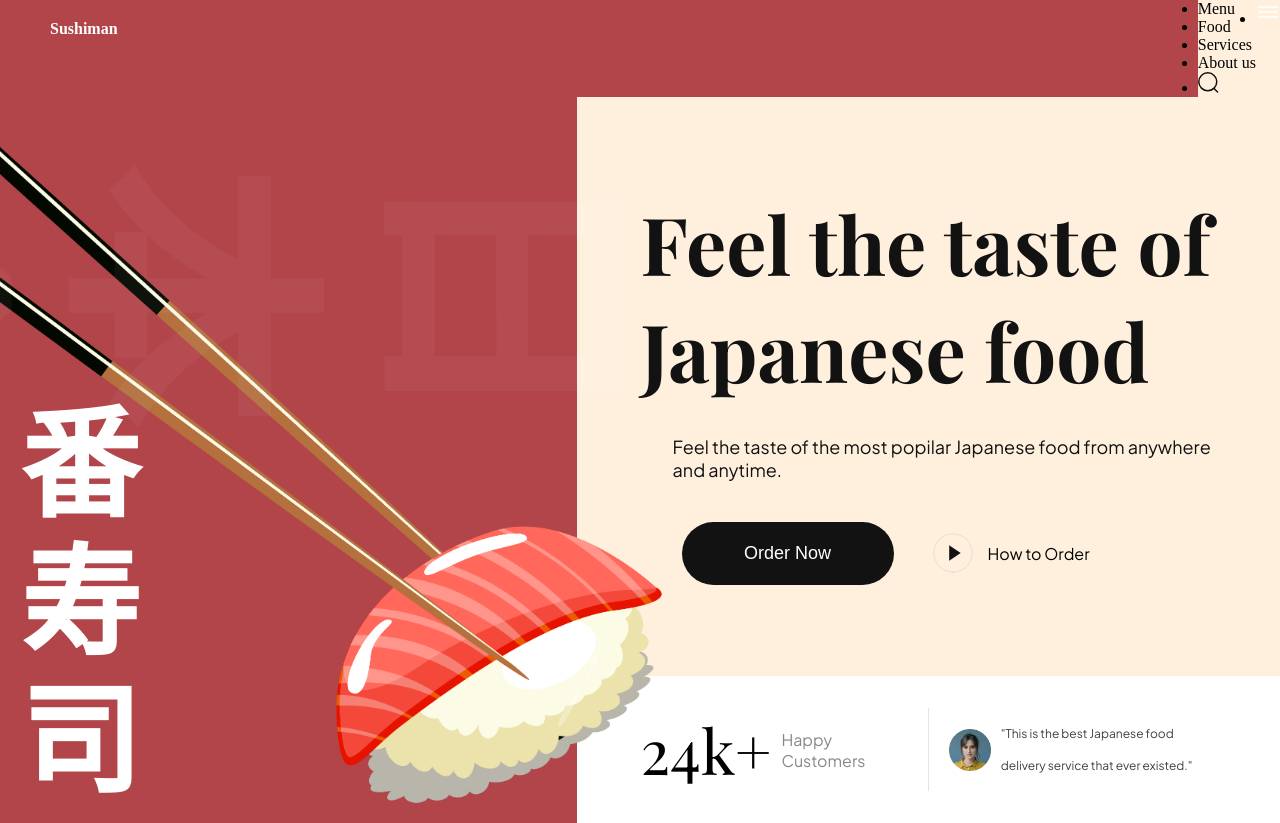
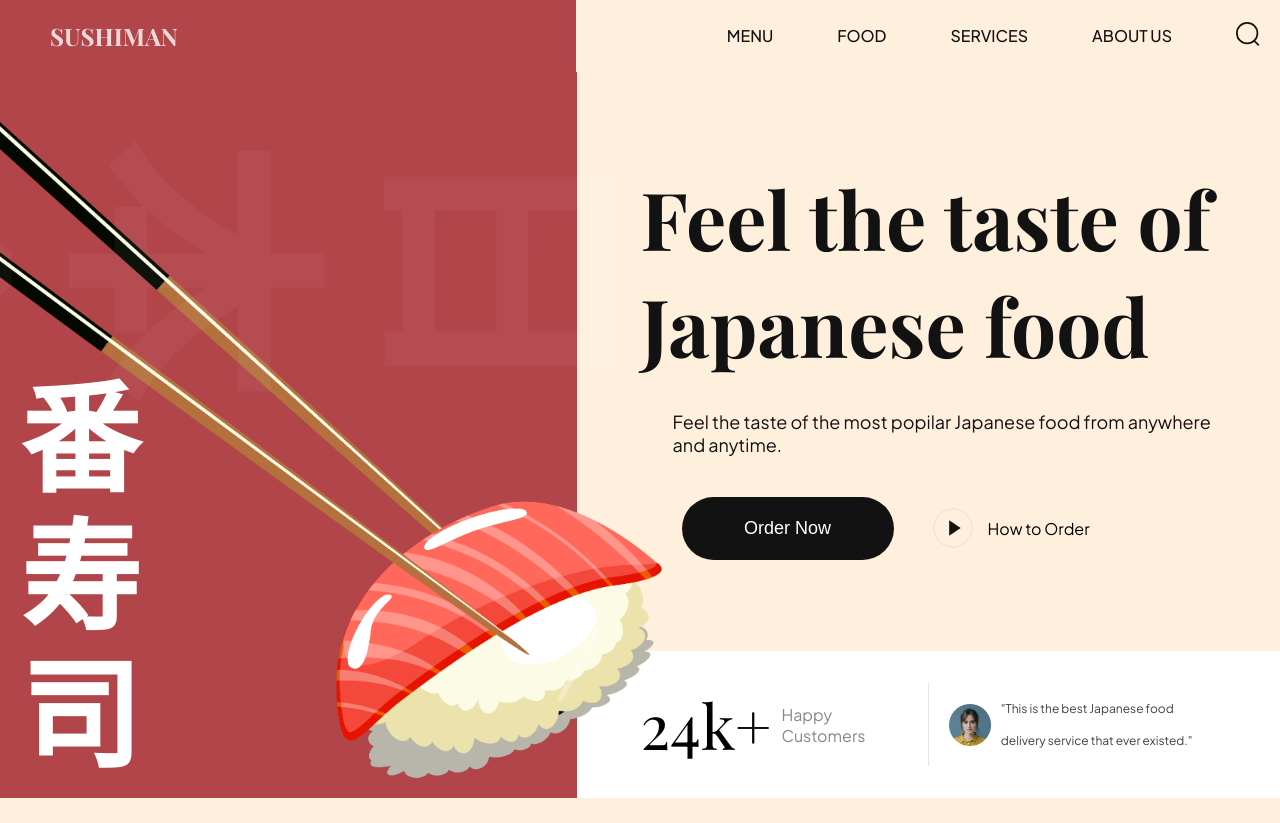
Before and after one commit to phiona-dev/sushi, a website built with Vite: page index.html in a window 1280 px wide. After the commit the page ends 800 px from the top, so only its background shows below. Built offline with nearby package versions, Linux system fonts and the light colour scheme.

Commit message:
navbar styling

```diff
--- a/css/sections/header.css
+++ b/css/sections/header.css
@@ -21,4 +21,42 @@
 .header__logo h4 {
     padding-left: 30px;
     color: #fff;
+    font-weight: 700;
+    font-size: 24px;
+    text-transform: uppercase;
+    font-family: var(--playfair-display);
+    opacity: 0.8;
 }
+
+.header__menu,
+.header__menu-mobile {
+    padding: 20px;
+    flex: 1.237;
+    display: flex;
+    justify-content: flex-end;
+    align-items: center;
+    gap: 64px;
+    list-style: none;
+}
+
+.header__menu li {
+    font-weight: 500;
+    font-size: 16px;
+    line-height: 20px;
+    text-transform: uppercase;
+    font-family: var(--plus-jakarta-sans);
+    color: var(--secondary-color);
+    cursor: pointer;
+}
+
+.header__menu li img {
+    width: 24px;
+    height: 24px;
+    object-fit: contain;
+}
+
+.header__menu-mobile {
+    display: none;
+    gap: 20px;
+    display: relative;
+}
```
